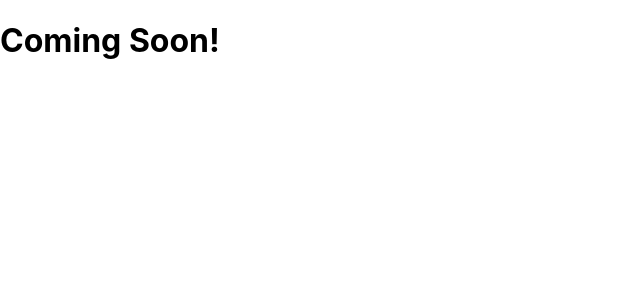
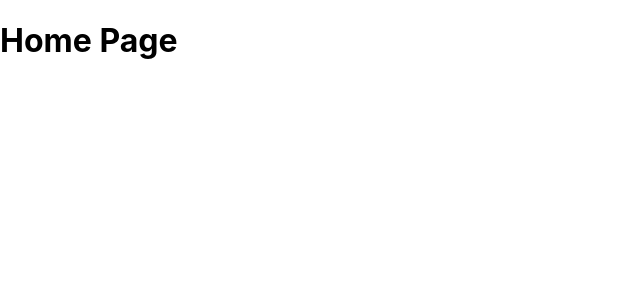
Before and after one commit to codenihar/shopping, a React (Create React App) app: page / in a window 1280 px wide. Shown: the top 300 px of the page, without its empty margins (0-640 px from the left). Built offline with nearby package versions, Linux system fonts and the light colour scheme.

Commit message:
initialised app

```diff
--- a/package.json
+++ b/package.json
@@ -6,8 +6,10 @@
     "@testing-library/jest-dom": "^5.17.0",
     "@testing-library/react": "^13.4.0",
     "@testing-library/user-event": "^13.5.0",
+    "eslint": "^8.56.0",
     "react": "^18.2.0",
     "react-dom": "^18.2.0",
+    "react-router-dom": "^6.22.1",
     "react-scripts": "5.0.1",
     "web-vitals": "^2.1.4"
   },
--- a/src/App.js
+++ b/src/App.js
@@ -1,7 +1,18 @@
-function App() {
+import React from "react";
+import {Routes,Route, BrowserRouter} from 'react-router-dom'
+import Home from "./components/Home/Home";
+import Login from "./components/Login/Login";
+import Products from "./components/Products/Products";
+
+const App = () => {
   return (
-    <h1>Coming Soon!</h1>
+    <BrowserRouter>
+      <Routes>
+        <Route path="/" element={<Home auth={{isAuth:true}}/>}></Route>
+        <Route path="/login" element={<Login auth={{isAuth:true}}/>}></Route>
+        <Route path="/products" element={<Products />} />
+      </Routes>
+    </BrowserRouter>
   );
-}
-
+};
 export default App;
--- /dev/null
+++ b/src/components/Home/Home.js
@@ -0,0 +1,15 @@
+import React from "react";
+import { Navigate } from "react-router-dom";
+
+function Home(props){
+    const {auth}=props;
+    if(auth.isAuth===true){
+        return(
+            <h1>Home Page</h1>
+        )
+    }
+    else{
+        return <Navigate to="/login" replace={true}/>
+    }
+}
+export default Home
--- /dev/null
+++ b/src/components/Login/Login.js
@@ -0,0 +1,16 @@
+import React from 'react';
+import { Navigate } from 'react-router-dom';
+
+function Login(props) {
+    const {auth}=props;
+    if(auth.isAuth===true){
+        return <Navigate to="/" replace={true}/>
+    }else{
+        return(
+            <h1>Login Page</h1>
+        )
+    }
+
+};
+
+export default Login;
--- /dev/null
+++ b/src/components/Products/Products.js
@@ -0,0 +1,9 @@
+import React from 'react';
+
+function Products() {
+    return(
+        <h1>Products Page</h1>
+    )
+};
+
+export default Products;
```
Also changed, not shown: 1 other file (tests, documents, lock files or other folders).
